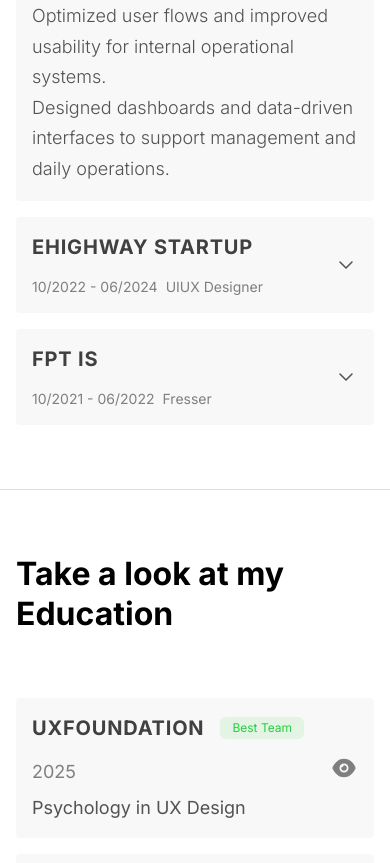
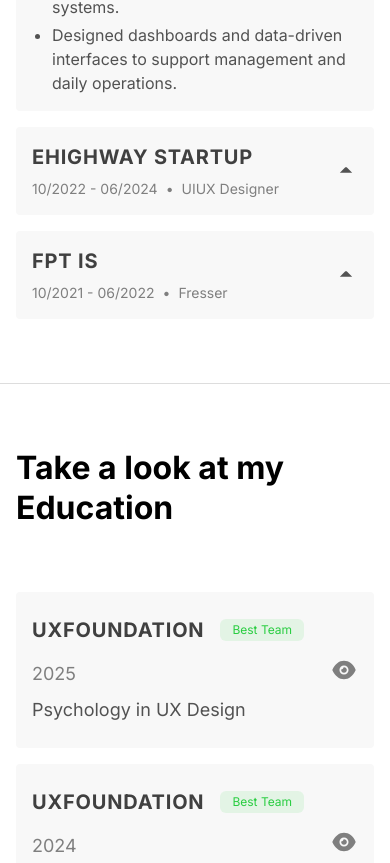
Before and after one commit to CXTNUCE98/huyportfolio, a Nuxt app: page /about in a window 390 px wide. Shown: the part 2101-2964 px from the top of the page. Built offline with nearby package versions, Linux system fonts and the light colour scheme.

Commit message:
fix UI mobile

```diff
--- a/src/components/layout/Header.vue
+++ b/src/components/layout/Header.vue
@@ -21,7 +21,7 @@ const navItems = [
             <NuxtLink
               :to="item.href"
               class="px-4 text-base leading-6 text-center transition-colors"
-              :class="route.path === item.href ? 'text-white' : 'text-[#7F7F7F]'"
+              :class="route.path === item.href ? 'text-[#7F7F7F]' : 'text-white'"
             >
               {{ item.label }}
             </NuxtLink>
--- a/src/pages/about.vue
+++ b/src/pages/about.vue
@@ -34,11 +34,9 @@ const experiences = [
     period: '10/2022 - 06/2024',
     role: 'UIUX Designer',
     description: [
-      'Designed and maintained the e-commerce platform UI for international sellers and buyers.',
-      'Created user flows, wireframes, and high-fidelity prototypes for key features including product listing, checkout, and seller dashboard.',
-      'Worked closely with the development team to ensure pixel-perfect implementation.',
-      'Conducted usability testing and iterated on designs based on user feedback.',
-      'Contributed to building the product design system from scratch.',
+      'Contributed to the development of an e-commerce product for international markets in a startup environment.',
+      'Designed shopping experiences and optimized checkout flows to improve overall user experience.',
+      'Improved the product interface based on user feedback and business requirements.',
     ],
   },
   {
@@ -46,10 +44,9 @@ const experiences = [
     period: '10/2021 - 06/2022',
     role: 'Fresser',
     description: [
-      'Participated in designing internal enterprise applications for FPT\'s clients.',
-      'Assisted senior designers in creating wireframes and UI mockups.',
-      'Learned and applied design system principles in real-world projects.',
-      'Collaborated with BAs and developers to understand requirements and deliver design solutions.',
+      'Gained hands-on experience with Design Systems and contributed to building and maintaining them throughout the product development process.',
+      'Supported the creation of wireframes, mockups, and prototypes using Figma.',
+      'Had the opportunity to contribute to several large-scale projects such as VNPost and Spro.',
     ],
   },
 ]
@@ -140,7 +137,7 @@ const educations = [
 
             <!-- Download CV Button -->
             <a href="/CV.pdf" download="HuyDang_CV.pdf" target="_blank"
-              class="inline-flex items-center justify-center gap-2 h-12 px-6 bg-[#2A2A2A] text-white text-base font-medium leading-6 rounded-[4px] w-fit">
+              class="inline-flex items-center justify-center gap-2 h-12 px-6 bg-[#2A2A2A] text-white text-base font-medium leading-6 rounded-[4px] w-full lg:w-fit">
               <img src="/images/icons/icon-download.svg" alt="" width="24" height="24" />
               Download My CV
             </a>
@@ -162,7 +159,7 @@ const educations = [
     <section class="border-b border-[#DDDDDD]">
       <div class="max-w-[1080px] mx-auto px-4 lg:px-0 py-16 lg:py-[100px] flex flex-col lg:flex-row gap-16">
         <!-- Left -->
-        <div class="flex flex-col gap-4 w-full lg:w-[402px] shrink-0 scroll-reveal">
+        <div class="flex flex-col gap-6 w-full lg:w-[402px] shrink-0 scroll-reveal">
           <div class="flex flex-col gap-4">
             <h2 class="text-[32px] font-bold leading-[1.25] text-black">My Experience</h2>
             <p class="text-base leading-[1.5] text-[#525252]">
@@ -171,30 +168,35 @@ const educations = [
             </p>
           </div>
           <a href="https://www.facebook.com/gabdol98/" target="_blank"
-            class="inline-flex items-center justify-center h-12 px-6 border border-[#2A2A2A] text-[#2A2A2A] text-base font-medium rounded-[4px] w-fit">
+            class="inline-flex items-center justify-center h-12 px-6 border border-[#2A2A2A] text-[#2A2A2A] text-base font-medium rounded-[4px] w-full lg:w-fit">
             Contact Me
           </a>
         </div>
 
         <!-- Right - Experience Items -->
-        <div class="flex flex-col gap-4 flex-1">
+        <div class="flex flex-col gap-4 lg:gap-6 flex-1">
           <div v-for="(exp, index) in experiences" :key="index"
             class="bg-[#F8F8F8] rounded-[4px] p-4 lg:p-6 cursor-pointer scroll-reveal"
             :style="{ transitionDelay: `${index * 100}ms` }" @click="toggleExperience(index)">
-            <div class="flex items-center justify-between gap-4">
-              <div class="flex flex-col gap-4 flex-1">
-                <h3 class="text-xl lg:text-2xl font-bold uppercase tracking-[0.04em] text-[#404040]">{{ exp.company }}
-                </h3>
-                <div class="flex flex-wrap gap-2">
-                  <span class="text-sm lg:text-lg text-[#7F7F7F]">{{ exp.period }}</span>
-                  <span class="text-sm lg:text-lg text-[#7F7F7F]">{{ exp.role }}</span>
+            <div class="flex items-center justify-between gap-4"
+              :class="expandedExperience === index ? 'pb-4 border-b border-[#EAEAEA]' : ''">
+              <div class="flex flex-col gap-2">
+                <h3 class="text-xl font-bold uppercase tracking-[0.04em] text-[#404040]">{{ exp.company }}</h3>
+                <div class="flex items-center gap-2">
+                  <span class="text-sm text-[#7F7F7F]">{{ exp.period }}</span>
+                  <span class="text-sm text-[#7F7F7F]">•</span>
+                  <span class="text-sm text-[#7F7F7F]">{{ exp.role }}</span>
                 </div>
               </div>
+              <svg width="28" height="28" viewBox="0 0 28 28" fill="none" xmlns="http://www.w3.org/2000/svg"
+                class="shrink-0 transition-transform duration-300 hidden lg:block"
+                :class="expandedExperience === index ? 'rotate-180' : ''">
+                <path d="M6.81 16.13L12.6 10.34C13.37 9.57 14.63 9.57 15.4 10.34L21.19 16.13" fill="#535353" />
+              </svg>
               <svg width="24" height="24" viewBox="0 0 24 24" fill="none" xmlns="http://www.w3.org/2000/svg"
-                class="shrink-0 transition-transform duration-300"
+                class="shrink-0 transition-transform duration-300 lg:hidden"
                 :class="expandedExperience === index ? 'rotate-180' : ''">
-                <path d="M6 9L12 15L18 9" stroke="#525252" stroke-width="1.5" stroke-linecap="round"
-                  stroke-linejoin="round" />
+                <path d="M5.84 13.82L10.8 8.86C11.46 8.2 12.54 8.2 13.2 8.86L18.16 13.82" fill="#535353" />
               </svg>
             </div>
 
@@ -203,13 +205,9 @@ const educations = [
               class="grid transition-[grid-template-rows] duration-300 ease-in-out"
               :class="expandedExperience === index ? 'grid-rows-[1fr]' : 'grid-rows-[0fr]'">
               <div class="overflow-hidden">
-                <div class="mt-6 pt-4 border-t border-[#EAEAEA]">
-                  <p class="text-lg lg:text-xl font-light leading-[1.7] text-[#525252]">
-                    <template v-for="(line, i) in exp.description" :key="i">
-                      {{ line }}<br v-if="i < exp.description.length - 1" />
-                    </template>
-                  </p>
-                </div>
+                <ul class="pt-6 text-base leading-[1.5] text-[#525252] list-disc pl-5 space-y-1">
+                  <li v-for="(line, i) in exp.description" :key="i">{{ line }}</li>
+                </ul>
               </div>
             </div>
           </div>
@@ -221,14 +219,14 @@ const educations = [
     <section class="border-b border-[#DDDDDD]">
       <div class="max-w-[1080px] mx-auto px-4 lg:px-0 py-16 lg:py-[100px] flex flex-col gap-16">
         <div class="flex gap-4 scroll-reveal">
-          <h2 class="text-[32px] font-bold leading-[1.25] text-black text-left lg:text-center">Take a look at my
+          <h2 class="text-[32px] font-bold leading-[1.25] text-black text-left">Take a look at my
             Education
           </h2>
         </div>
 
         <div class="flex flex-col lg:flex-row lg:flex-wrap gap-4">
           <div v-for="(edu, index) in educations" :key="index"
-            class="bg-[#F8F8F8] rounded-[4px] p-4 lg:p-6 flex items-center justify-between w-full lg:w-[calc(50%-12px)] scroll-reveal"
+            class="bg-[#F8F8F8] rounded-[4px] py-6 px-4 lg:p-6 flex items-center justify-between w-full lg:w-[calc(50%-12px)] scroll-reveal"
             :style="{ transitionDelay: `${index * 100}ms` }">
             <div class="flex flex-col gap-4 flex-1">
               <div class="flex items-center gap-4 flex-wrap">
--- a/src/pages/index.vue
+++ b/src/pages/index.vue
@@ -69,7 +69,7 @@ const projects: Project[] = [
     name: 'Innovator Academy',
     description: 'Online learning platform designed to deliver an intuitive and engaging educational experience.',
     actions: [
-      { label: 'Preview', link: '', active: true },
+      { label: 'Preview', link: 'https://innovator-iota.vercel.app/', active: true },
       { label: 'Link Figma', link: 'https://www.figma.com/design/weBC3oa7sb5qZHAzm1SQ9i/Innovator-Website-Ver-Final?node-id=48978-46043&t=kffqsFJ5gMYYFBPJ-1', active: true },
       { label: 'Case Study', link: '', active: false },
     ],
@@ -77,7 +77,7 @@ const projects: Project[] = [
   {
     id: 5,
     image: '/images/projects/project-10.png',
-    category: 'MOBILE APP ',
+    category: 'MOBILE APP',
     year: '2024',
     name: 'CHRM',
     description: 'An internal employee app for payroll management, leave requests, holiday gift registration, and company retreat booking...',
@@ -88,33 +88,33 @@ const projects: Project[] = [
     ],
     passwordProtected: true,
   },
-  {
-    id: 6,
-    image: '/images/projects/project-6.png',
-    category: 'WEBSITE',
-    year: '2024',
-    name: 'Bdesign',
-    description: 'A fashion brand website for showcasing and selling women\'s clothing collections with a modern and elegant shopping experience.',
-    actions: [
-      { label: 'Preview', link: 'https://bapwdesign.vercel.app/', active: true },
-      { label: 'Link Figma', link: 'https://www.figma.com/design/mBQAH7ltUWCzJlEtIH86g3/B-Design-Demo?node-id=1-5&t=DFSxbMeWdxOV10E2-1', active: true },
-      { label: 'Case Study', link: '', active: false },
-    ],
-  },
-  {
-    id: 7,
-    image: '/images/projects/project-7.png',
-    category: 'MOBILE APP',
-    year: '2024',
-    name: 'Super App AIO',
-    description: 'Internal mobile application for FPT employees focused on usability and workflow efficiency',
-    actions: [
-      { label: 'Preview', link: '', active: false },
-      { label: 'Link Figma', link: 'https://www.figma.com/design/eJN6IGcYzRIgSxJDXBdOBp/Spro-mobile--GD-?node-id=0-1&t=Mf43NkLy9Yfa2N2D-1', active: true },
-      { label: 'Case Study', link: '', active: false },
-    ],
-  },
-
+  // {
+  //   id: 6,
+  //   image: '/images/projects/project-6.png',
+  //   category: 'WEBSITE',
+  //   year: '2024',
+  //   name: 'Bdesign',
+  //   description: 'A fashion brand website for showcasing and selling women\'s clothing collections with a modern and elegant shopping experience.',
+  //   actions: [
+  //     { label: 'Preview', link: 'https://bapwdesign.vercel.app/', active: true },
+  //     { label: 'Link Figma', link: 'https://www.figma.com/design/mBQAH7ltUWCzJlEtIH86g3/B-Design-Demo?node-id=1-5&t=DFSxbMeWdxOV10E2-1', active: true },
+  //     { label: 'Case Study', link: '', active: false },
+  //   ],
+  // },
+  // {
+  //   id: 7,
+  //   image: '/images/projects/project-7.png',
+  //   category: 'MOBILE APP',
+  //   year: '2024',
+  //   name: 'Super App AIO',
+  //   description: 'Internal mobile application for FPT employees focused on usability and workflow efficiency',
+  //   actions: [
+  //     { label: 'Preview', link: '', active: false },
+  //     { label: 'Link Figma', link: 'https://www.figma.com/design/eJN6IGcYzRIgSxJDXBdOBp/Spro-mobile--GD-?node-id=0-1&t=Mf43NkLy9Yfa2N2D-1', active: true },
+  //     { label: 'Case Study', link: '', active: false },
+  //   ],
+  //   passwordProtected: true,
+  // },
   {
     id: 8,
     image: '/images/projects/project-12.png',
@@ -129,19 +129,19 @@ const projects: Project[] = [
     ],
     passwordProtected: true,
   },
-  {
-    id: 9,
-    image: '/images/projects/project-5.png',
-    category: 'WEBSITE',
-    year: '2023',
-    name: 'eHighway',
-    description: 'E-commerce theme management platform designed for entrepreneurs selling to international markets',
-    actions: [
-      { label: 'Preview', link: '', active: false },
-      { label: 'Link Figma', link: 'https://www.figma.com/design/5AioPT6MCFF3KaUQ052lfL/eHighway?node-id=4703-96208&t=8i7x7K8R9OVFMIrr-1', active: true },
-      { label: 'Case Study', link: '', active: false },
-    ],
-  },
+  // {
+  //   id: 9,
+  //   image: '/images/projects/project-5.png',
+  //   category: 'WEBSITE',
+  //   year: '2023',
+  //   name: 'eHighway',
+  //   description: 'E-commerce theme management platform designed for entrepreneurs selling to international markets',
+  //   actions: [
+  //     { label: 'Preview', link: '', active: false },
+  //     { label: 'Link Figma', link: 'https://www.figma.com/design/5AioPT6MCFF3KaUQ052lfL/eHighway?node-id=4703-96208&t=8i7x7K8R9OVFMIrr-1', active: true },
+  //     { label: 'Case Study', link: '', active: false },
+  //   ],
+  // },
   {
     id: 10,
     image: '/images/projects/project-8.png',
@@ -181,33 +181,32 @@ const projects: Project[] = [
       { label: 'Case Study', link: '', active: false },
     ],
   },
-  {
-    id: 13,
-    image: '/images/projects/project-13.png',
-    category: 'WEBSITE',
-    year: '2021',
-    name: 'Chronos Website',
-    description: 'Website project for a watch and jewelry brand featuring a minimalist, modern, and aesthetically refined design.',
-    actions: [
-      { label: 'Preview', link: '', active: false },
-      { label: 'Link Figma', link: 'https://www.figma.com/design/8vD20IwQAfpFQmo9n6N2uG/Web-Chronos?node-id=101-2&t=AWqPisXgMe0uuJqJ-1', active: true },
-      { label: 'Case Study', link: '', active: false },
-    ],
-  },
-  {
-    id: 14,
-    image: '/images/projects/project-14.png',
-    category: 'WEBSITE',
-    year: '2026',
-    name: 'Evo Gaming',
-    description: 'A gaming e-commerce platform for buying discounted games, game accounts, and digital gaming products.',
-    actions: [
-      { label: 'Preview', link: 'https://evo-gaming.vercel.app/', active: true },
-      { label: 'Link Figma', link: 'https://www.figma.com/design/hvuozAjzZ0v8HVLS6QxGIo/Evo-Gaming-Demo?node-id=33-101&t=G1AhM0uBowH0vsjk-1', active: true },
-      { label: 'Case Study', link: '', active: false },
-    ],
-  },
-
+  // {
+  //   id: 13,
+  //   image: '/images/projects/project-13.png',
+  //   category: 'WEBSITE',
+  //   year: '2021',
+  //   name: 'Chronos Website',
+  //   description: 'Website project for a watch and jewelry brand featuring a minimalist, modern, and aesthetically refined design.',
+  //   actions: [
+  //     { label: 'Preview', link: '', active: false },
+  //     { label: 'Link Figma', link: 'https://www.figma.com/design/8vD20IwQAfpFQmo9n6N2uG/Web-Chronos?node-id=101-2&t=AWqPisXgMe0uuJqJ-1', active: true },
+  //     { label: 'Case Study', link: '', active: false },
+  //   ],
+  // },
+  // {
+  //   id: 14,
+  //   image: '/images/projects/project-14.png',
+  //   category: 'WEBSITE',
+  //   year: '2026',
+  //   name: 'Evo Gaming',
+  //  description: 'A gaming e-commerce platform for buying discounted games, game accounts, and digital gaming products.',
+  //  actions: [
+  //    { label: 'Preview', link: 'https://evo-gaming.vercel.app/', active: true },
+  //    { label: 'Link Figma', link: 'https://www.figma.com/design/hvuozAjzZ0v8HVLS6QxGIo/Evo-Gaming-Demo?node-id=33-101&t=G1AhM0uBowH0vsjk-1', active: true },
+  //    { label: 'Case Study', link: '', active: false },
+  //  ],
+  // },
 ]
 
 const filteredProjects = computed(() => {
```
